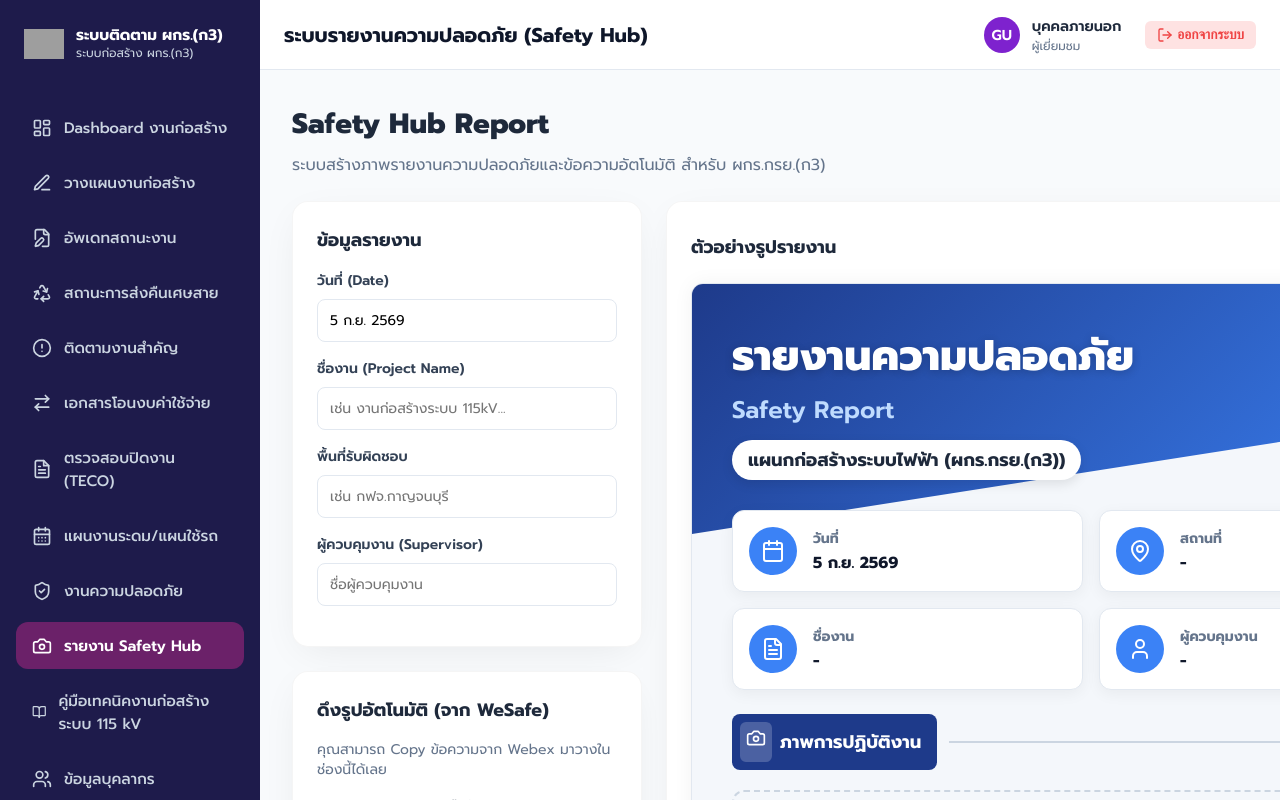
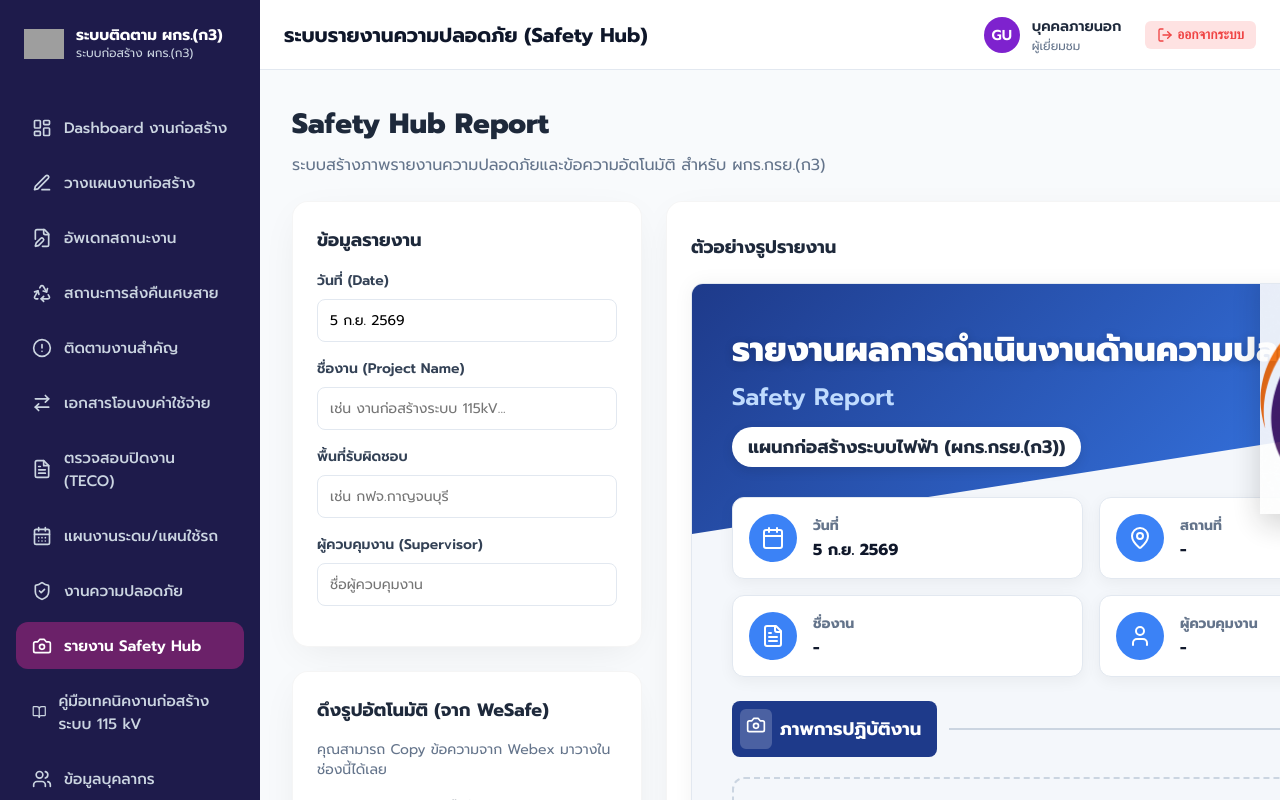
Before and after one commit to superninkub-cloud/pea-construction-app, a Next.js app: page /safety-hub in a window 1280 px wide. Both pictures are taken after a click on the button "เข้าใช้งานโหมดผู้เยี่ยมชม (ดูเท่านั้น)". Built offline with nearby package versions, Linux system fonts and the light colour scheme; grey boxes are pictures that could not be loaded.

Commit message:
feat: change title and add crane image decoration

```diff
--- a/app/safety-hub/SafetyHub.css
+++ b/app/safety-hub/SafetyHub.css
@@ -193,7 +193,7 @@
   color: white;
 }
 .collage-header-new h2 {
-  font-size: 42px;
+  font-size: 34px;
   font-weight: 800;
   margin: 0 0 4px 0;
   text-shadow: 0 2px 10px rgba(0,0,0,0.2);
@@ -213,6 +213,17 @@
   padding: 6px 16px;
   border-radius: 20px;
   box-shadow: 0 4px 12px rgba(0,0,0,0.1);
+}
+
+.deco-crane {
+  position: absolute;
+  top: -20px;
+  right: -20px;
+  width: 250px;
+  height: auto;
+  z-index: 2;
+  opacity: 0.9;
+  filter: drop-shadow(0 10px 15px rgba(0,0,0,0.2));
 }
 
 /* Info Cards */
--- a/app/safety-hub/page.tsx
+++ b/app/safety-hub/page.tsx
@@ -241,9 +241,10 @@ export default function SafetyHubPage() {
                 {/* Geometric background elements */}
                 <div className="bg-shape bg-shape-1"></div>
                 <div className="bg-shape bg-shape-2"></div>
+                <img src="/crane.jpg" alt="Crane" className="deco-crane" />
 
                 <div className="collage-header-new">
-                  <h2>รายงานความปลอดภัย</h2>
+                  <h2>รายงานผลการดำเนินงานด้านความปลอดภัย</h2>
                   <div className="subtitle-en">Safety Report</div>
                   <div className="subtitle-th">แผนกก่อสร้างระบบไฟฟ้า (ผกร.กรย.(ก3))</div>
                 </div>
```
Also changed, not shown: public/crane.jpg (added).
